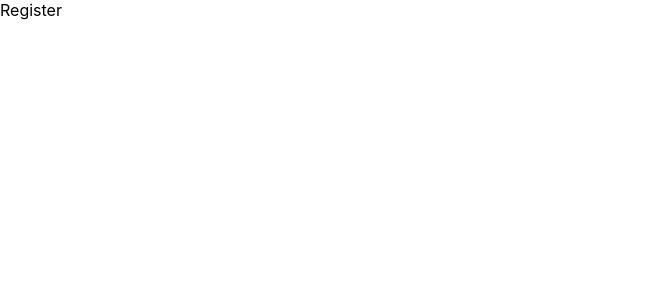
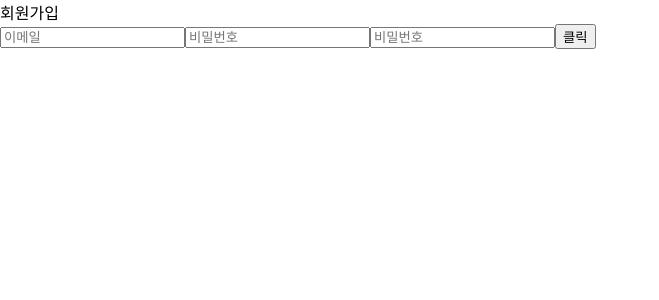
Before and after one commit to wwweric12/likelion-typescript, a React (Create React App) app in the folder typescript-session3/: page /register in a window 1280 px wide. Shown: the top 300 px of the page, without its empty margins (0-659 px from the left). Built offline with nearby package versions, Linux system fonts and the light colour scheme.

Commit message:
feat: react-hook-form 설정

```diff
--- a/typescript-session3/package.json
+++ b/typescript-session3/package.json
@@ -17,6 +17,7 @@
     "react-hook-form": "^7.48.2",
     "react-router-dom": "^6.18.0",
     "react-scripts": "5.0.1",
+    "styled-components": "^6.1.1",
     "swr": "^2.2.4",
     "typescript": "^5.2.2",
     "web-vitals": "^2.1.0",
--- a/typescript-session3/src/assets/pages/Login.tsx
+++ b/typescript-session3/src/assets/pages/Login.tsx
@@ -1,5 +1,28 @@
+import styled from 'styled-components';
+import { SubmitHandler, useForm } from 'react-hook-form';
+
+interface LoginData {
+  email: string;
+  password: string;
+}
+
 const Login = () => {
-  return <div>Login</div>;
+  const { register, handleSubmit } = useForm<LoginData>();
+
+  const onSubmit: SubmitHandler<LoginData> = (data) => {
+    console.log(data);
+  };
+  return (
+    <InputContainer onSubmit={handleSubmit(onSubmit)}>
+      <div>로그인</div>
+      <Input type="email" placeholder="이메일" {...register('email')} />
+      <Input type="password" placeholder="비밀번호" {...register('password')} />
+      <button type="submit">클릭</button>
+    </InputContainer>
+  );
 };
+export default Login;
 
-export default Login;
+const InputContainer = styled.form``;
+
+const Input = styled.input``;
--- a/typescript-session3/src/assets/pages/Register.tsx
+++ b/typescript-session3/src/assets/pages/Register.tsx
@@ -1,5 +1,30 @@
+import { SubmitHandler, useForm } from 'react-hook-form';
+import styled from 'styled-components';
+
 const Register = () => {
-  return <div>Register</div>;
+  interface RegisterData {
+    email: string;
+    password: string;
+    username: string;
+  }
+  const { register, handleSubmit } = useForm<RegisterData>();
+
+  const onSubmit: SubmitHandler<RegisterData> = (data) => {
+    console.log(data);
+  };
+
+  return (
+    <InputContainer onSubmit={handleSubmit(onSubmit)}>
+      <div>회원가입</div>
+      <Input type="email" placeholder="이메일" {...register('email')} />
+      <Input type="password" placeholder="비밀번호" {...register('password')} />
+      <Input type="username" placeholder="비밀번호" {...register('username')} />
+      <button type="submit">클릭</button>
+    </InputContainer>
+  );
 };
 
 export default Register;
+
+const InputContainer = styled.form``;
+const Input = styled.input``;
--- a/typescript-session3/src/assets/pages/Users.tsx
+++ b/typescript-session3/src/assets/pages/Users.tsx
@@ -1,5 +1,5 @@
 const Users = () => {
-  return <div>Users</div>;
+  return <div></div>;
 };
 
 export default Users;
```
Also changed, not shown: 1 other file (tests, documents, lock files or other folders).
